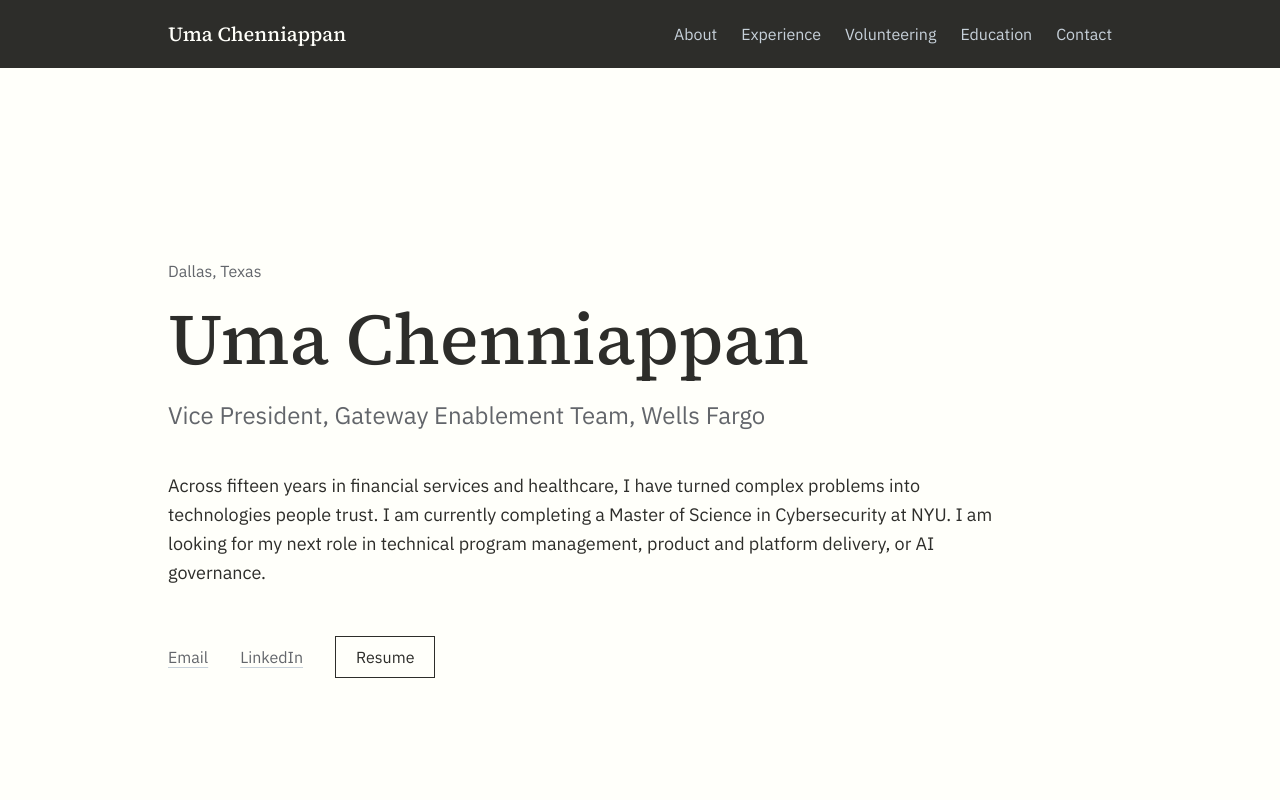
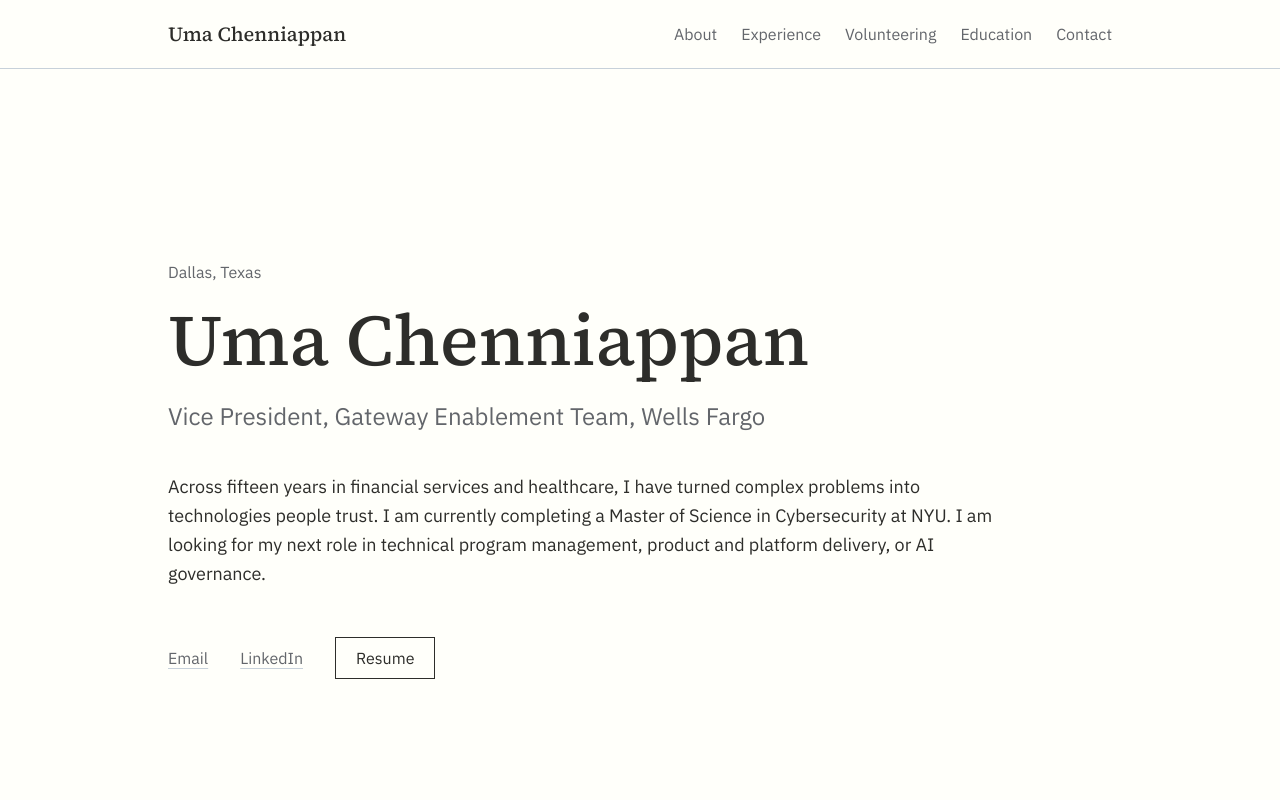
Before and after one commit to U7118CH/portfolio, a Next.js app: page / in a window 1280 px wide. Shown: the top 800 px of the page. Built offline with nearby package versions, Linux system fonts and the light colour scheme.

Commit message:
Revert header to light porcelain background

```diff
--- a/app/components/site-header.tsx
+++ b/app/components/site-header.tsx
@@ -8,16 +8,16 @@ const navLinks = [
 
 export default function SiteHeader() {
   return (
-    <header className="bg-graphite">
+    <header className="border-b border-mist bg-porcelain">
       <div className="mx-auto flex max-w-5xl flex-col gap-3 px-6 py-5 sm:flex-row sm:items-center sm:justify-between sm:px-10">
         <a
           href="#top"
-          className="font-serif text-xl font-medium text-porcelain hover:text-link-hover"
+          className="font-serif text-xl font-medium text-graphite hover:text-link-hover"
         >
           Uma Chenniappan
         </a>
         <nav aria-label="Section">
-          <ul className="flex flex-wrap gap-x-6 gap-y-2 text-base text-mist">
+          <ul className="flex flex-wrap gap-x-6 gap-y-2 text-base text-stone">
             {navLinks.map((link) => (
               <li key={link.href}>
                 <a href={link.href} className="hover:text-link-hover">
```
